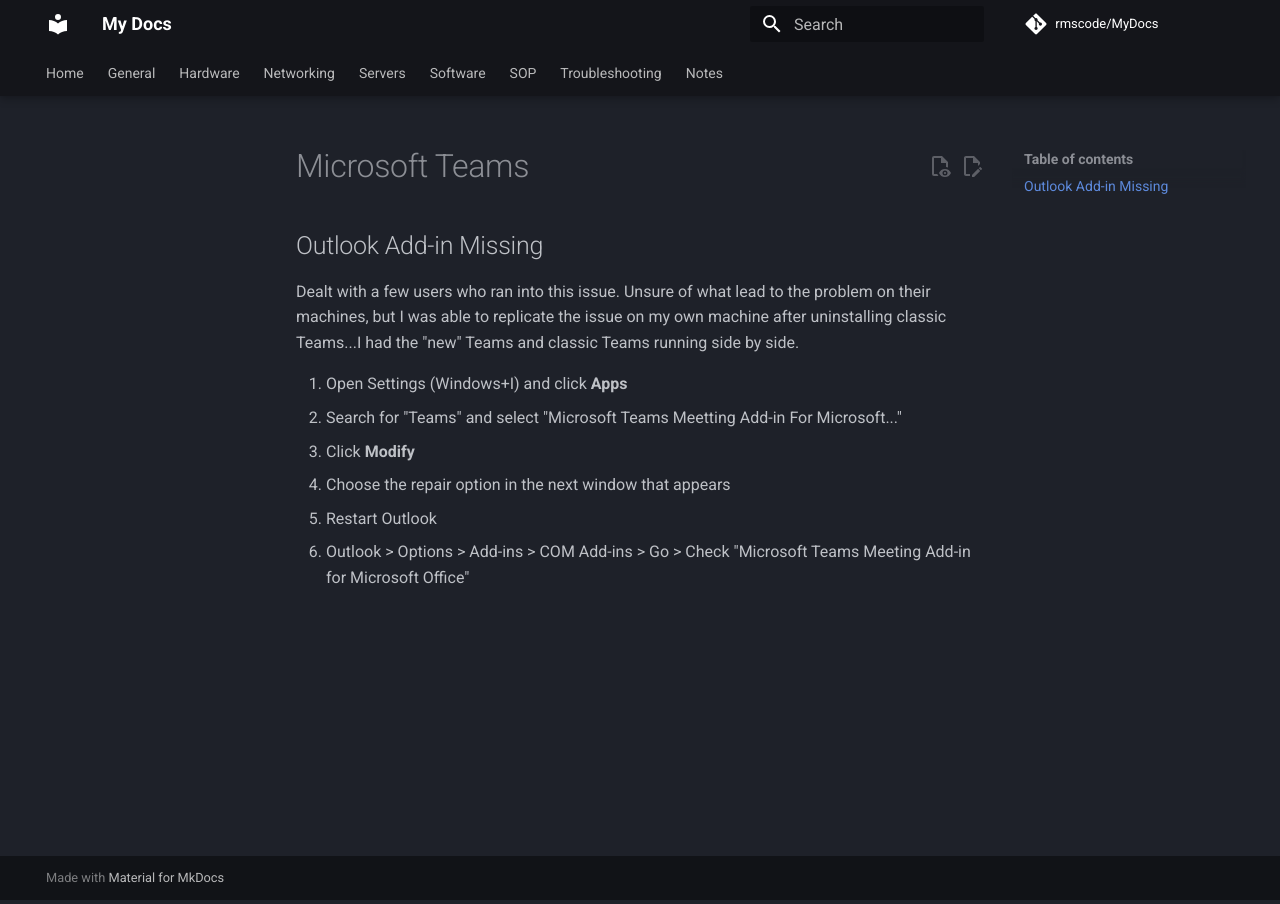
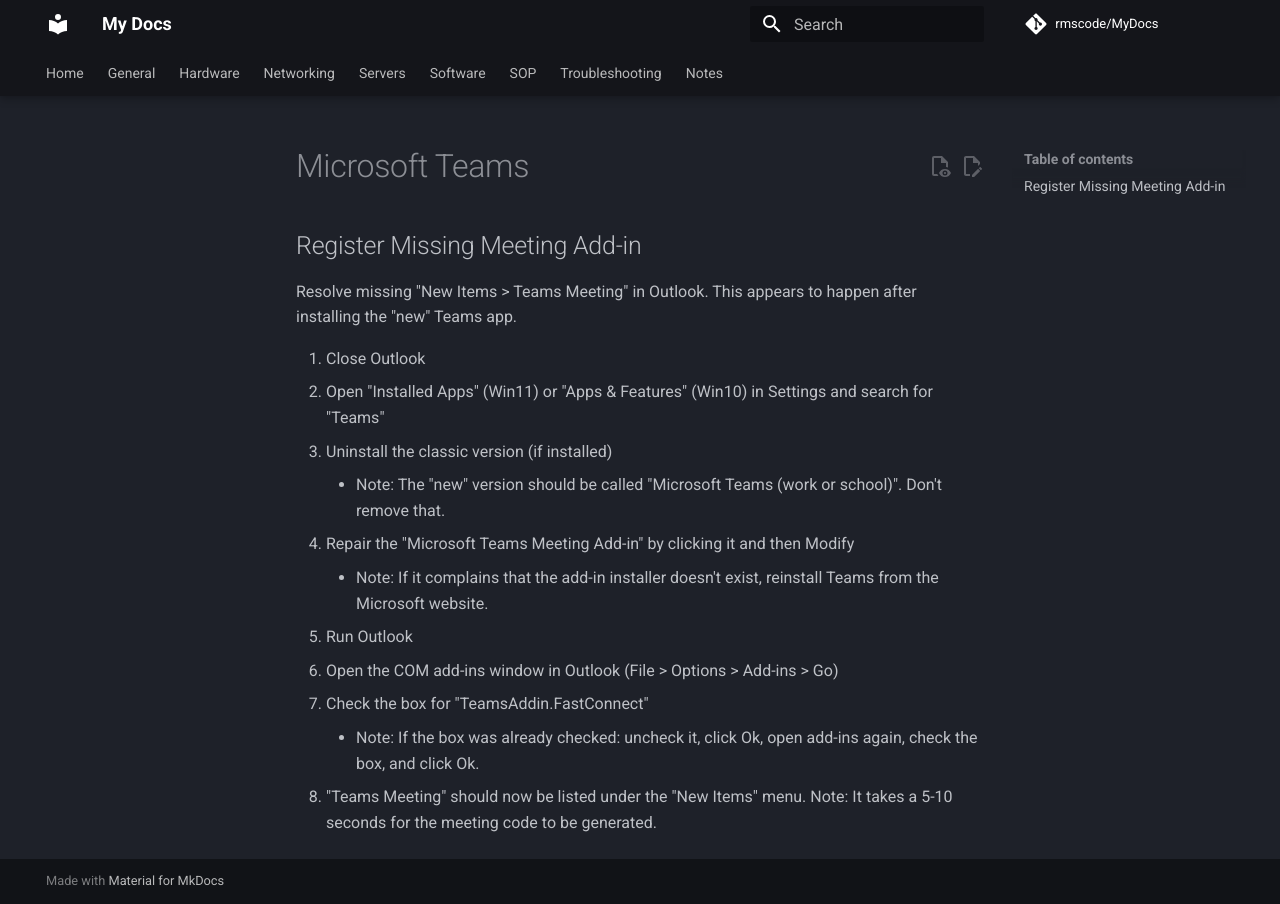
Before and after one commit to rmscode/binary-garden, an MkDocs documentation site: the page built from docs/software/ms-teams.md, in a window 1280 px wide. Built offline with MkDocs 1.6.1 and Material for MkDocs 9.7.7, drawn with Linux system fonts in a browser that asks for light colours; comment, search, counter and statistics services are not loaded.

Commit message:
Update ms-teams.md

```diff
--- a/docs/software/ms-teams.md
+++ b/docs/software/ms-teams.md
@@ -1,12 +1,18 @@
 # Microsoft Teams
 
-## Outlook Add-in Missing
+## Register Missing Meeting Add-in
 
-Dealt with a few users who ran into this issue. Unsure of what lead to the problem on their machines, but I was able to replicate the issue on my own machine after uninstalling classic Teams...I had the "new" Teams and classic Teams running side by side.
+Resolve missing "New Items > Teams Meeting" in Outlook. This appears to happen after installing the "new" Teams app.
 
-1. Open Settings (Windows+I) and click **Apps**
-2. Search for "Teams" and select "Microsoft Teams Meetting Add-in For Microsoft..."
-3. Click **Modify**
-4. Choose the repair option in the next window that appears
-5. Restart Outlook
-6. Outlook > Options > Add-ins > COM Add-ins > Go > Check "Microsoft Teams Meeting Add-in for Microsoft Office"
+1. Close Outlook
+2. Open "Installed Apps" (Win11) or "Apps & Features" (Win10) in Settings and search for "Teams"
+3. Uninstall the classic version (if installed)
+      - Note: The "new" version should be called "Microsoft Teams (work or school)". Don't remove that.
+4. Repair the "Microsoft Teams Meeting Add-in" by clicking it and then Modify
+      - Note: If it complains that the add-in installer doesn't exist, reinstall Teams from the Microsoft website.
+5. Run Outlook
+6. Open the COM add-ins window in Outlook (File > Options > Add-ins > Go)
+7. Check the box for "TeamsAddin.FastConnect"
+      - Note: If the box was already checked: uncheck it, click Ok, open add-ins again, check the box, and click Ok.
+8. "Teams Meeting" should now be listed under the "New Items" menu.
+Note: It takes a 5-10 seconds for the meeting code to be generated.
```
